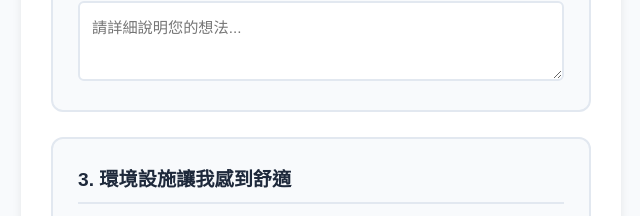
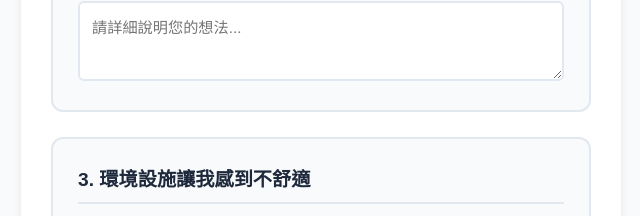
Before and after one commit to Chenyou0907/c, a plain HTML site: page menu1.html in a window 1280 px wide. Shown: the part 1231-1447 px from the top of the page, 319-959 px from the left. Drawn offline with Linux system fonts and the light colour scheme.

Commit message:
Add files via upload

```diff
--- a/menu1.html
+++ b/menu1.html
@@ -263,7 +263,7 @@
 
             <!-- 問題3 -->
             <div class="question-section">
-                <h3 class="question-title">3. 環境設施讓我感到舒適</h3>
+                <h3 class="question-title">3. 環境設施讓我感到不舒適</h3>
                 <div class="satisfaction-options">
                     <div class="radio-option">
                         <input type="radio" id="q3_option5" name="question3" value="5">
```
